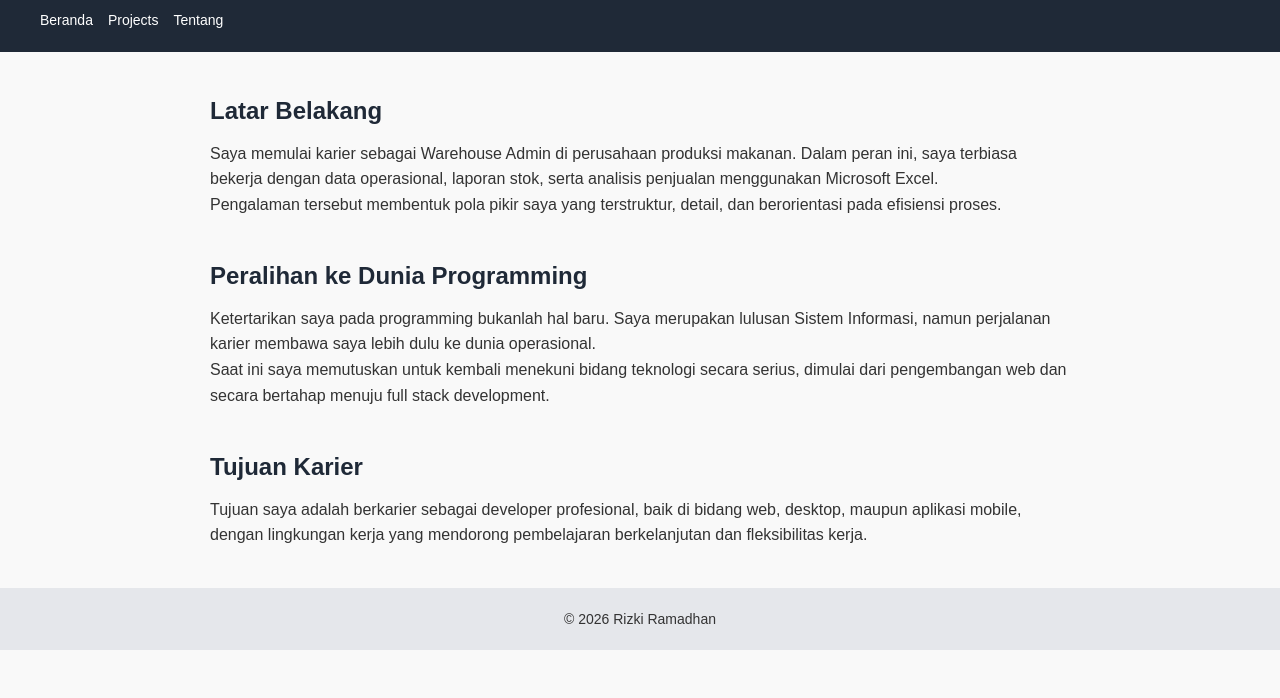
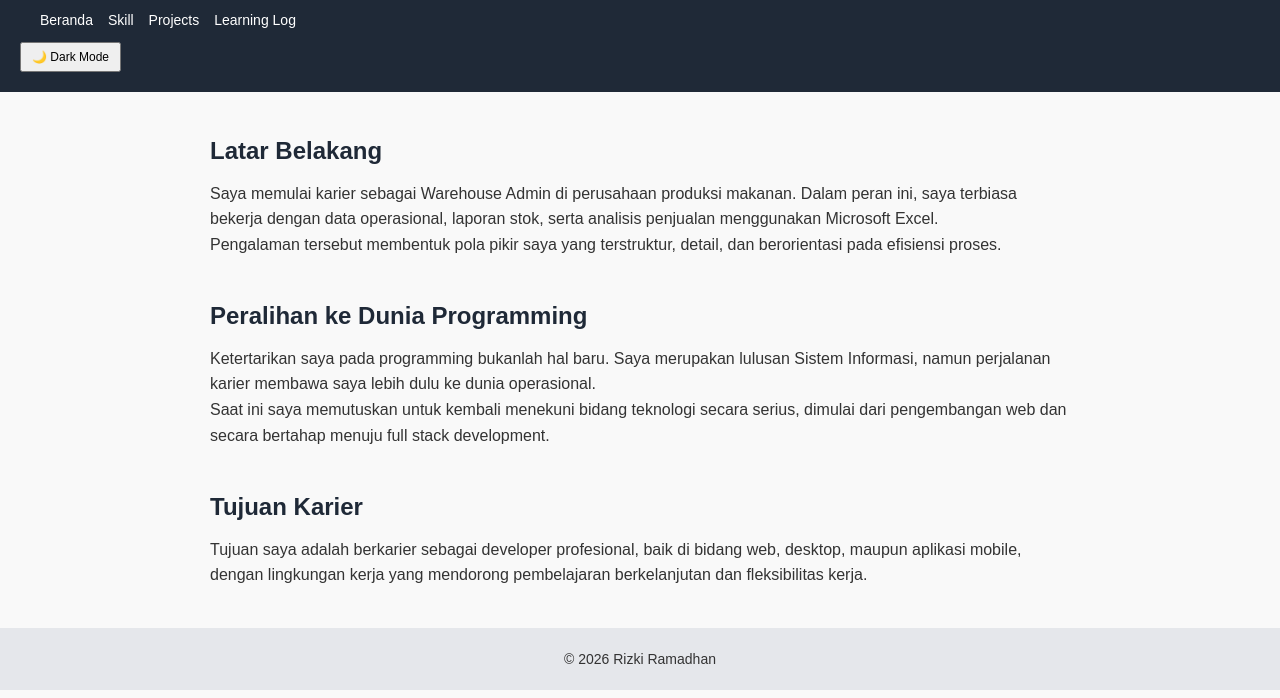
Before and after one commit to RizkiRamaDev/personal-website, a plain HTML site: page about.html in a window 1280 px wide. Shown: the part 102-800 px from the top of the page. Drawn offline with Linux system fonts and the light colour scheme.

Commit message:
Update about.html
merapikan navbar pada about

```diff
--- a/about.html
+++ b/about.html
@@ -16,10 +16,12 @@
       <nav class="main-nav">
         <ul>
           <li><a href="index.html">Beranda</a></li>
-          <li><a href="projects.html">Projects</a></li>
-          <li><a href="about.html">Tentang</a></li>
+          <li><a href="https://rizkiramadev.github.io/personal-website/index.html#skills">Skill</a></li>
+          <li><a href="Projects.html">Projects</a></li>
+          <li><a href="learning-log.html">Learning Log</a></li>
         </ul>
       </nav>
+      <button id="theme-toggle">🌙 Dark Mode</button>
     </div>
   </header>
 
@@ -66,5 +68,6 @@
     <p>© 2026 Rizki Ramadhan</p>
   </footer>
 
+<script src="js/main.js"></script>
 </body>
 </html>
```
